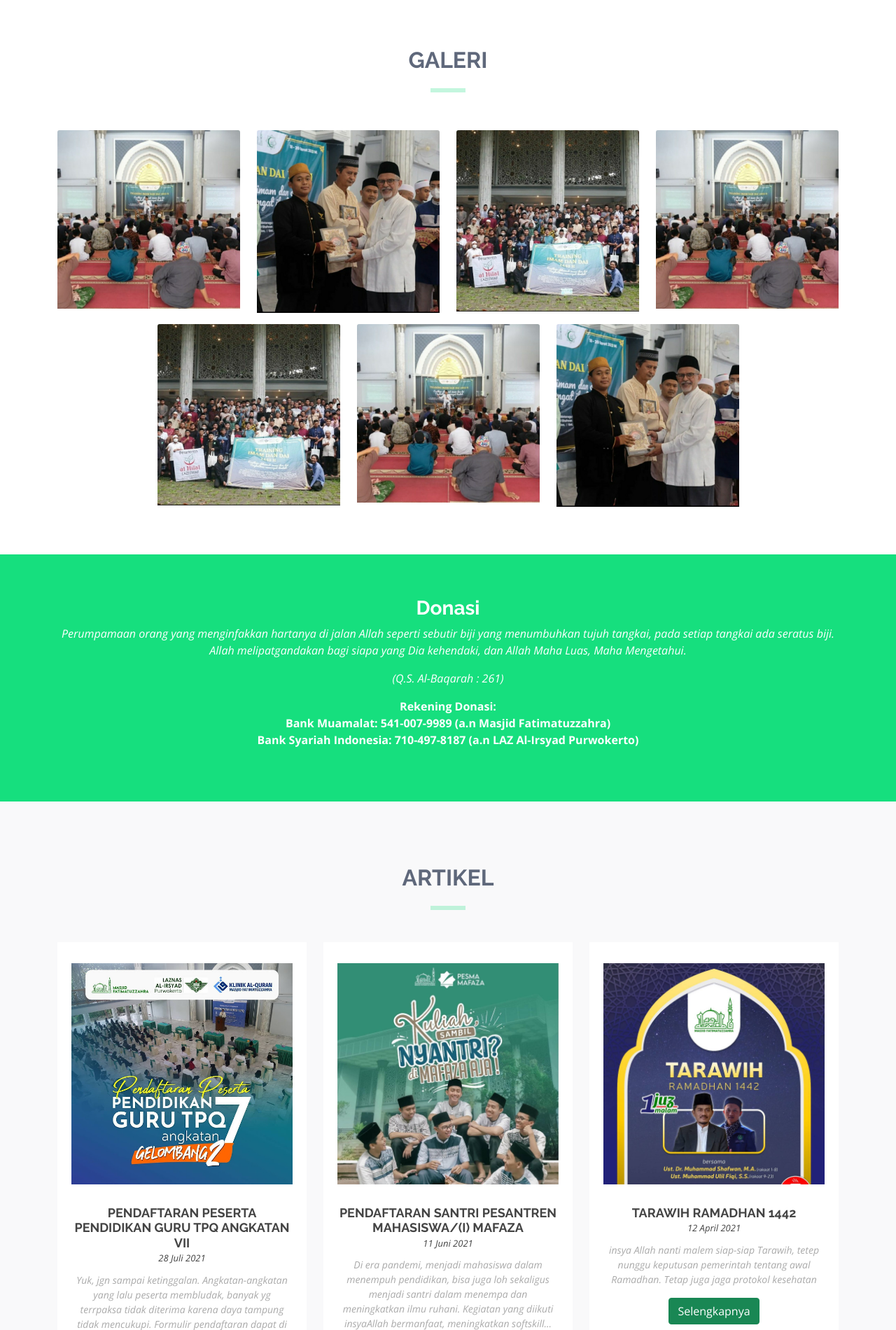
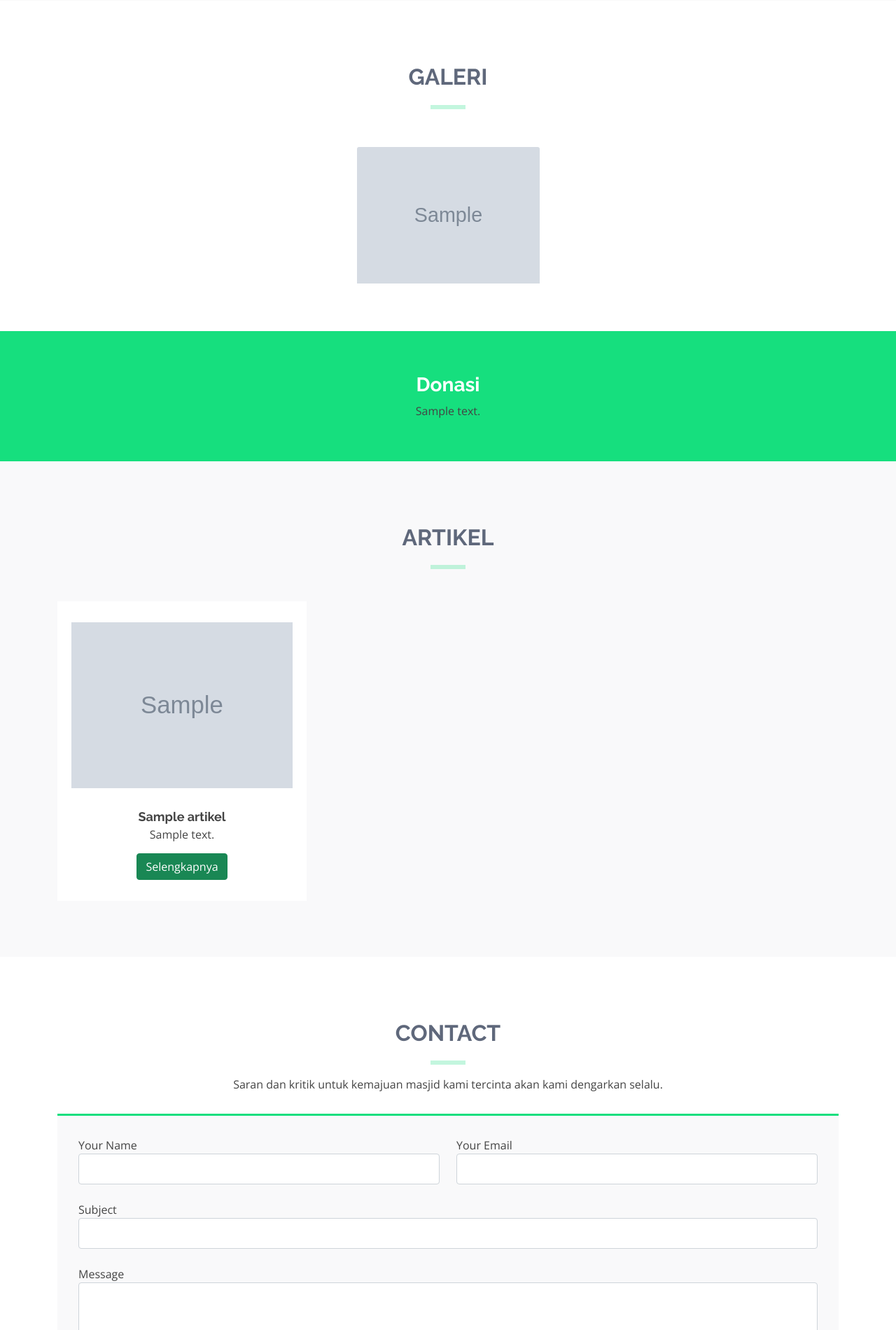
Before and after one commit to rendiputra/mafaza-company-profile, a PHP site: page / in a window 1280 px wide. Shown: the part 1703-3603 px from the top of the page at 70% size. Run offline with PHP 8.4, Linux system fonts and the light colour scheme; tables that the repository leaves empty or names only in its code hold one stand-in row (values such as "Sample post"); grey boxes marked "Sample" are stand-in pictures.

Commit message:
update dinamis gallery, artikel ext in landing page

```diff
--- a/index.php
+++ b/index.php
@@ -9,6 +9,21 @@
 
   // query desc profile
   if (!$result_kegiatan = $mysqli->query("SELECT * FROM t_kegiatan ORDER BY id_kegiatan ASC")){
+
+  }
+
+  // query desc donasi
+  if (!$result_desc_donasi = $mysqli->query("SELECT * FROM t_desc_donasi ORDER BY id_desc_donasi DESC LIMIT 1")){
+
+  }
+
+  // query artikel
+  if (!$result_artikel = $mysqli->query("SELECT * FROM t_artikel ORDER BY id_artikel DESC")){
+
+  }
+
+  // query t_gallery
+  if (!$result_gallery = $mysqli->query("SELECT * FROM t_gallery ORDER BY id_gallery DESC limit 10")){
 
   }
 ?>
@@ -128,7 +143,7 @@
           // fetch data
             while($kegiatan_data = mysqli_fetch_array($result_kegiatan)) {
 
-              echo '<div class="col-lg-4 col-md-6 d-flex align-items-stretch">';
+              echo '<div class="col-lg-4 col-md-6 d-flex align-items-stretch mt-4">';
               echo '<div class="icon-box">';
               echo '  <div class="icon">' . $kegiatan_data['badge'] . '</div>';
               echo '   <h4>'. $kegiatan_data['title'] .'</h4>';
@@ -155,34 +170,15 @@
         </div>
 
         <div class="row d-flex justify-content-center">
-          <div class="card  mt-2 ml-2 mb-2  col-xl-3 col-lg-3 col-md-4 col-sm-12 col-12" style="border-style: none;">
-            <a href="image/galeri/kegiatan1.jpeg"><img class="card-img-top" src="image/galeri/kegiatan1.jpeg"
-                alt="Komposisi"></a>
-          </div>
-          <div class="card  mt-2 ml-2 mb-2  col-xl-3 col-lg-3 col-md-4 col-sm-12 col-12" style="border-style: none;">
-            <a href="image/galeri/kegiatan2.jpeg"><img class="card-img-top" src="image/galeri/kegiatan2.jpeg"
-                alt="Komposisi"></a>
-          </div>
-          <div class="card  mt-2 ml-2 mb-2  col-xl-3 col-lg-3 col-md-4 col-sm-12 col-12" style="border-style: none;">
-            <a href="image/galeri/kegiatan3.jpeg"><img class="card-img-top" src="image/galeri/kegiatan3.jpeg"
-                alt="Komposisi"></a>
-          </div>
-          <div class="card  mt-2 ml-2 mb-2  col-xl-3 col-lg-3 col-md-4 col-sm-12 col-12" style="border-style: none;">
-            <a href="image/galeri/kegiatan1.jpeg"><img class="card-img-top" src="image/galeri/kegiatan1.jpeg"
-                alt="Komposisi"></a>
-          </div>
-          <div class="card  mt-2 ml-2 mb-2  col-xl-3 col-lg-3 col-md-4 col-sm-12 col-12" style="border-style: none;">
-            <a href="image/galeri/kegiatan5.jpeg"><img class="card-img-top" src="image/galeri/kegiatan3.jpeg"
-                alt="Komposisi"></a>
-          </div>
-          <div class="card  mt-2 ml-2 mb-2  col-xl-3 col-lg-3 col-md-4 col-sm-12 col-12" style="border-style: none;">
-            <a href="image/galeri/kegiatan1.jpeg"><img class="card-img-top" src="image/galeri/kegiatan1.jpeg"
-                alt="Komposisi"></a>
-          </div>
-          <div class="card  mt-2 ml-2 mb-2  col-xl-3 col-lg-3 col-md-4 col-sm-12 col-12" style="border-style: none;">
-            <a href="image/galeri/kegiatan2.jpeg"><img class="card-img-top" src="image/galeri/kegiatan2.jpeg"
-                alt="Komposisi"></a>
-          </div>
+          <?php
+          // fetch data
+            while($gallery_data = mysqli_fetch_array($result_gallery)) {
+              echo '<div class="card  mt-2 ml-2 mb-2  col-xl-3 col-lg-3 col-md-4 col-sm-12 col-12" style="border-style: none;">';
+              echo '  <a href="image/galeri/' . $gallery_data['image_path'] . '"><img class="card-img-top" src="image/galeri/' . $gallery_data['image_path'] . '"';
+              echo '      alt="' . $gallery_data['description'] . '"></a>';
+              echo '</div>';
+            }
+          ?>
         </div>
 
       </div>
@@ -196,20 +192,12 @@
 
         <div class="text-center">
           <h3>Donasi</h3>
-          <i>
-            <p> Perumpamaan orang yang menginfakkan hartanya di jalan Allah seperti sebutir biji yang menumbuhkan
-              tujuh tangkai, pada setiap tangkai ada seratus biji. Allah melipatgandakan bagi siapa yang Dia
-              kehendaki, dan Allah Maha Luas, Maha Mengetahui.</p>
-
-            <p class="text-center"> (Q.S. Al-Baqarah : 261)</p>
-          </i>
-          <strong>
-            <p class="text-center">
-              Rekening Donasi: <br>
-              Bank Muamalat: 541-007-9989 (a.n Masjid Fatimatuzzahra) <br>
-              Bank Syariah Indonesia: 710-497-8187 (a.n LAZ Al-Irsyad Purwokerto) <br>
-            </p>
-          </strong>
+          <?php
+            // fetch data
+              while($profile_data = mysqli_fetch_array($result_desc_donasi)) {
+                echo $profile_data['description'];
+              }
+            ?>
         </div>
 
       </div>
@@ -227,55 +215,21 @@
         </div>
 
         <div class="row">
-          <div class="col-lg-4 col-md-6 d-flex align-items-stretch">
-            <div class="member">
-              <img src="image/2021-07-28.jpg" alt="">
-              <h4>PENDAFTARAN PESERTA
-                PENDIDIKAN GURU TPQ
-                ANGKATAN VII</h4>
-              <span>28 Juli 2021</span>
-              <p>
-                Yuk, jgn sampai ketinggalan. Angkatan-angkatan yang lalu peserta membludak, banyak yg terrpaksa tidak
-                diterima karena daya tampung tidak mencukupi.
-
-                Formulir pendaftaran dapat di isi melalui: https://bit.ly/daftarPGTPQ7 atau b...
-              </p>
-              <div class="social">
-                <a href="artikel-detail.html" class="btn btn-success text-white">Selengkapnya</a>
-              </div>
-            </div>
-          </div>
-
-          <div class="col-lg-4 col-md-6 d-flex align-items-stretch">
-            <div class="member">
-              <img src="image/2021-06-11.jpg" alt="">
-              <h4>PENDAFTARAN SANTRI PESANTREN MAHASISWA/(I) MAFAZA</h4>
-              <span>11 Juni 2021</span>
-              <p>
-                Di era pandemi, menjadi mahasiswa dalam menempuh pendidikan, bisa juga loh sekaligus menjadi santri
-                dalam menempa dan meningkatkan ilmu ruhani. Kegiatan yang diikuti insyaAllah bermanfaat, meningkatkan
-                softskill...
-              </p>
-              <div class="social">
-                <a href="artikel-detail.html" class="btn btn-success text-white">Selengkapnya</a>
-              </div>
-            </div>
-          </div>
-
-          <div class="col-lg-4 col-md-6 d-flex align-items-stretch">
-            <div class="member">
-              <img src="image/2021-04-12.jpg" alt="">
-              <h4>TARAWIH RAMADHAN 1442</h4>
-              <span>12 April 2021</span>
-              <p>
-                insya Allah nanti malem siap-siap Tarawih, tetep nunggu keputusan pemerintah tentang awal Ramadhan.
-                Tetap juga jaga protokol kesehatan
-              </p>
-              <div class="social">
-                <a href="artikel-detail.html" class="btn btn-success text-white">Selengkapnya</a>
-              </div>
-            </div>
-          </div>
+          <?php
+            // fetch data
+            while($artikel_data = mysqli_fetch_array($result_artikel)) {
+              echo '<div class="col-lg-4 col-md-6 d-flex align-items-stretch">
+                <div class="member">';
+                  echo '<img src="image/' . $artikel_data['image'] . '" alt="">';
+                  echo '<h4>' . $artikel_data['title'] . '</h4>';
+                  echo substr($artikel_data['description'], 0,  200);
+                  echo '<div class="social">';
+                    echo '<a href="artikel_detail.php?' . $artikel_data['id_artikel'] . '" class="btn btn-success text-white">Selengkapnya</a>';
+                  echo '</div>
+                </div>
+              </div>';
+              }
+            ?>
 
           <!-- <div class="col-lg-12 d-flex justify-content-center">
             <a href="artikel-detail.html" class="btn btn-primary justify-content-center">Lihat Selengkapnya</a>
```
